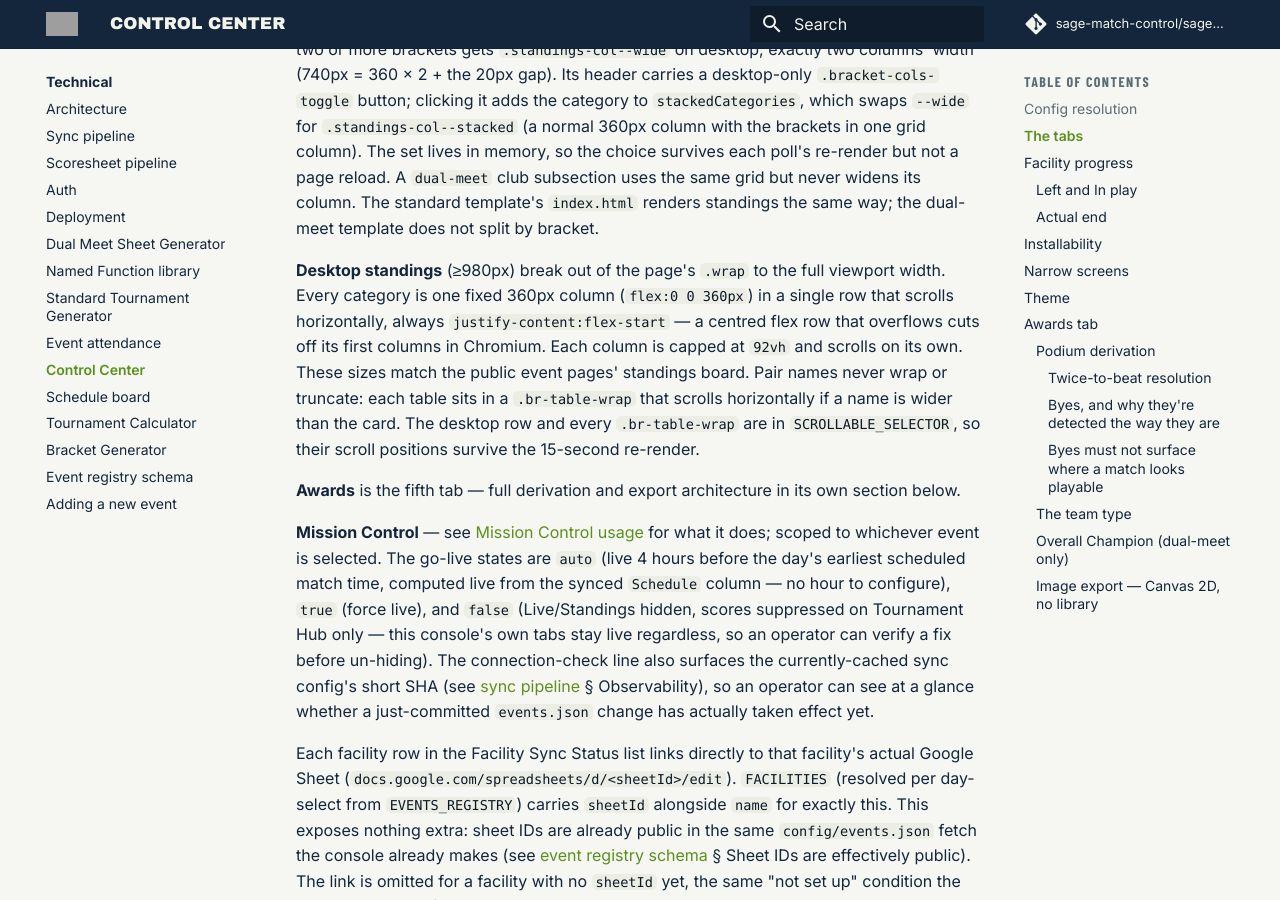
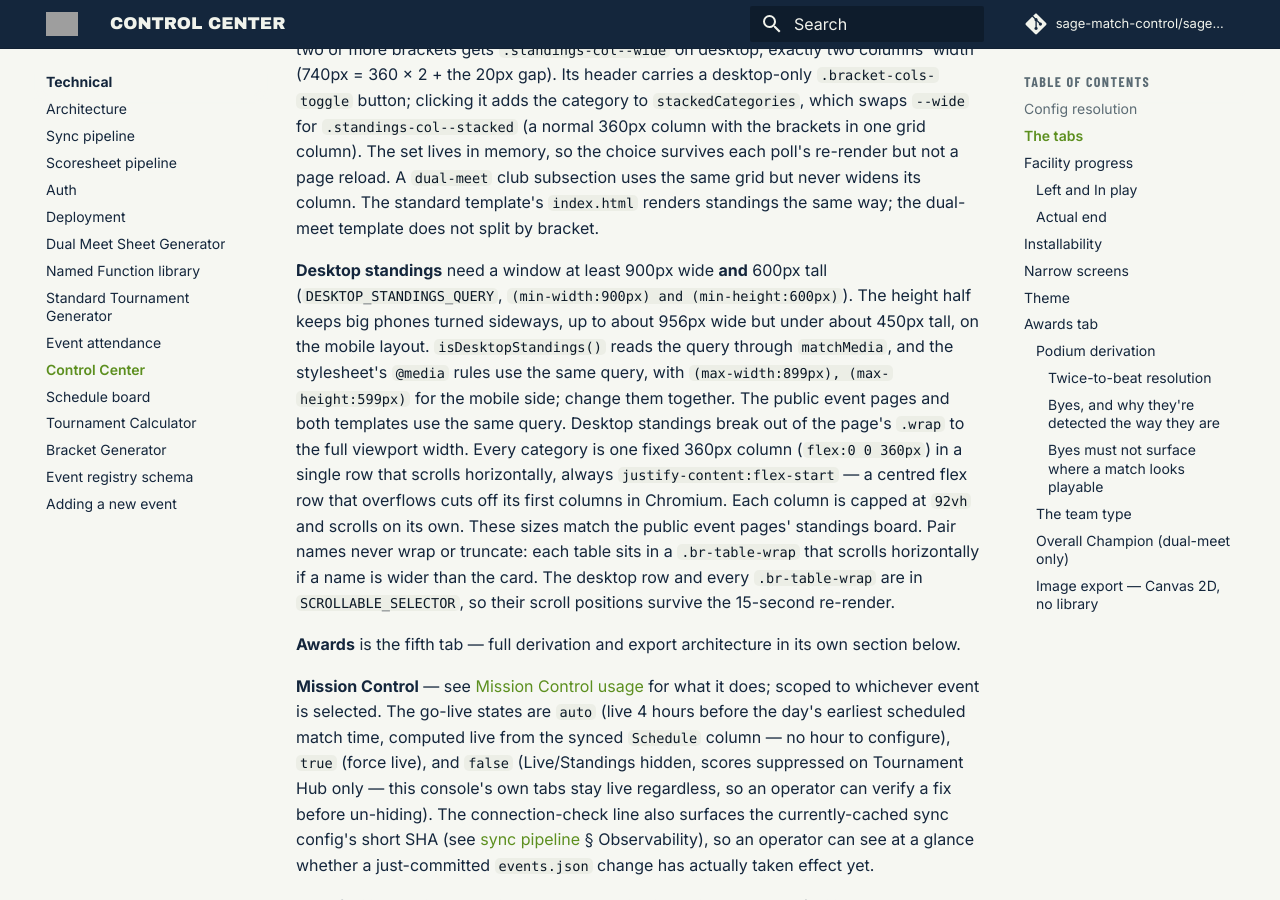
Before and after one commit to sage-match-control/sage-docs, an MkDocs documentation site: the page built from docs/technical/control-center.md, in a window 1280 px wide and 900 px high, scrolled down 1842 px. Built offline with MkDocs 1.6.1 and Material for MkDocs 9.7.7, drawn with Linux system fonts in a browser that asks for light colours; comment, search, counter and statistics services are not loaded.

Commit message:
Docs: desktop standings need 900px wide and 600px tall
Co-Authored-By: Claude Opus 5.5 <noreply@anthropic.com>

```diff
--- a/docs/technical/control-center.md
+++ b/docs/technical/control-center.md
@@ -85,8 +85,15 @@ the same grid but never widens its column. The standard template's
 `index.html` renders standings the same way; the dual-meet template does not
 split by bracket.
 
-**Desktop standings** (≥980px) break out of the page's `.wrap` to the full
-viewport width. Every category is one fixed 360px column
+**Desktop standings** need a window at least 900px wide **and** 600px tall
+(`DESKTOP_STANDINGS_QUERY`, `(min-width:900px) and (min-height:600px)`).
+The height half keeps big phones turned sideways, up to about 956px wide but
+under about 450px tall, on the mobile layout. `isDesktopStandings()` reads
+the query through `matchMedia`, and the stylesheet's `@media` rules use the
+same query, with `(max-width:899px), (max-height:599px)` for the mobile
+side; change them together. The public event pages and both templates use
+the same query. Desktop standings break out of the page's `.wrap` to the
+full viewport width. Every category is one fixed 360px column
 (`flex:0 0 360px`) in a single row that scrolls horizontally, always
 `justify-content:flex-start` — a centred flex row that overflows cuts off
 its first columns in Chromium. Each column is capped at `92vh` and scrolls
```
